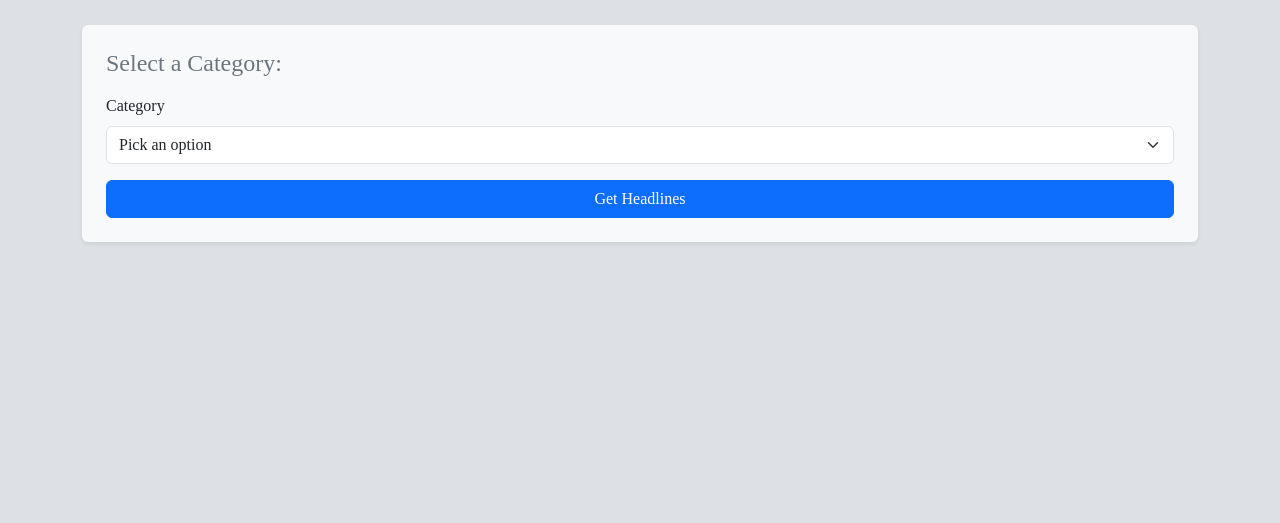
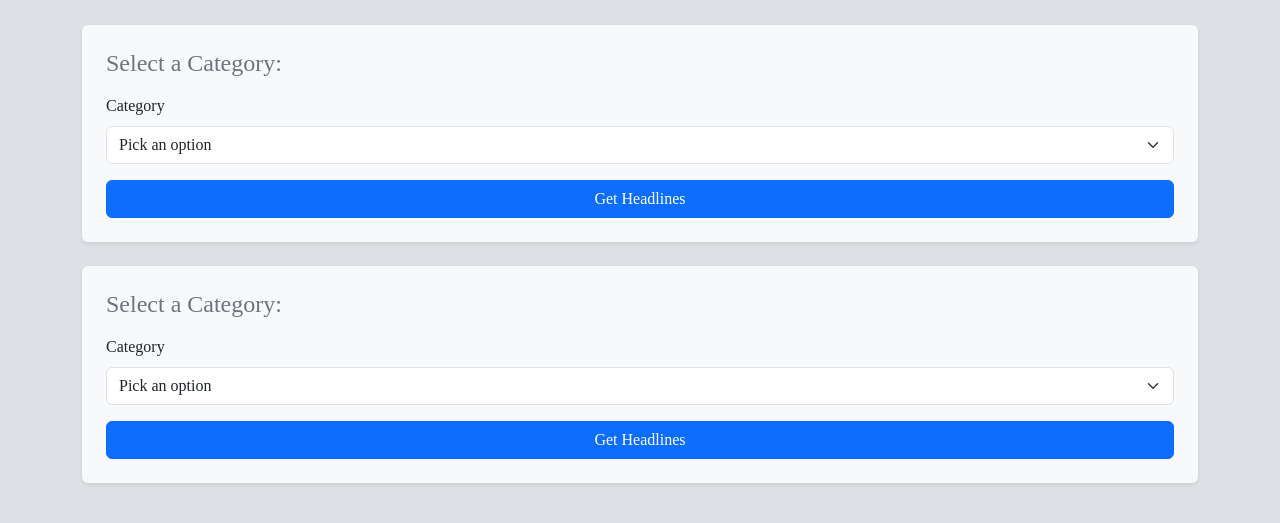
Before and after one commit to mthorsteinson/interactive-scraper, a Flask app: template templates/search.html in a window 1280 px wide. Shown: the part 61-584 px from the top of the page. Run offline with Flask 3, Linux system fonts and the light colour scheme; the template is opened without the code that fills it, so the values that code supplies are empty.

Commit message:
search func

```diff
--- a/templates/search.html
+++ b/templates/search.html
@@ -8,6 +8,19 @@
 
     <div class="container">
         <!-- Search Section -->
+                <form method="POST" class="mb-4 p-4 bg-light rounded shadow-sm">
+                    <h2 class="h4 mb-3 text-secondary">Select a Category:</h2>
+                    <div class="mb-3">
+                        <label for="category" class="form-label">Category</label>
+                        <select name="category" id="category" class="form-select">
+                            <option value="" disabled selected>Pick an option</option>
+                            {% for item in listitems %}
+                                <option value="{{ item }}" {% if item == category %}selected{% endif %}>{{ item.capitalize() }}</option>
+                            {% endfor %}
+                        </select>
+                    </div>
+                    <button type="submit" class="btn btn-primary w-100">Get Headlines</button>
+                </form>
     </div>
 
 
```
